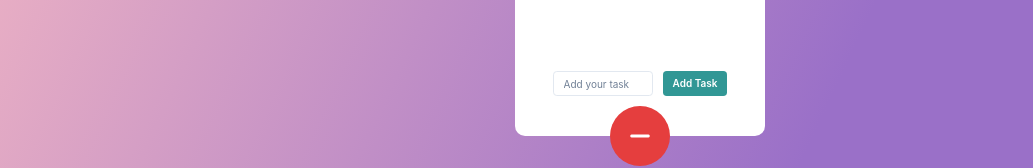
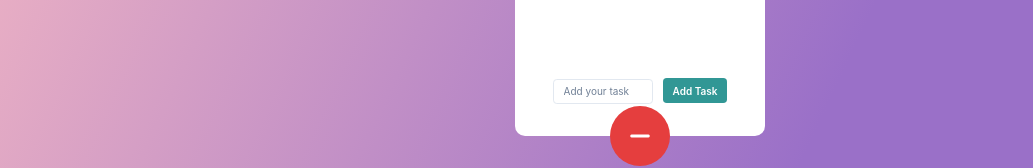
Before and after one commit to gg161087/ap_react012-ti, a React (Vite) app: page / in a window 1280 px wide. Both pictures are taken after a click on the button 640 px from the left and 630 px from the top of the page. Shown: the part 494-662 px from the top of the page, without its empty margins (0-1033 px from the left). Built offline with nearby package versions, Linux system fonts and the light colour scheme.

Commit message:
input arreglado (ahora se puede scrollear normal)

```diff
--- a/src/components/TaskForm.jsx
+++ b/src/components/TaskForm.jsx
@@ -41,8 +41,13 @@ export const TaskForm = ({ onTaskAdd }) => {
   };
 
   return (
+    <Box
+      position='absolute'
+      bottom='0px'
+      pb={5}
+      backgroundColor='white'
+      width='225px'>
       <form onSubmit={handleFormSubmit}>
-      {/* Aca hay que hacer para que el input se quede sticky en el fondo, y agregar padding arriba */}
         <Input
           type='text'
           value={taskName}
@@ -51,12 +56,12 @@ export const TaskForm = ({ onTaskAdd }) => {
           placeholder='Add your task'
           width='10rem'
           marginRight={"1rem"}
-        bottom={"0px"}
           maxLength={20} //! limite de 20 caracteres por tarea
         />
         <Button type='submit' colorScheme='teal' variant='solid'>
           Add Task
         </Button>
       </form>
+    </Box>
   );
 };
--- a/src/pages/Show.jsx
+++ b/src/pages/Show.jsx
@@ -145,7 +145,7 @@ export const Show = () => {
             position='relative'
             minH='3rem'>
             {isFormVisible && (
-              <Center position='absolute' bottom={"4rem"}>
+              <Center position='absolute' bottom={"2rem"}>
                 <Box
                   display='flex'
                   justifyContent='center'
```
Lines whose indentation alone changed are shown as unchanged.
